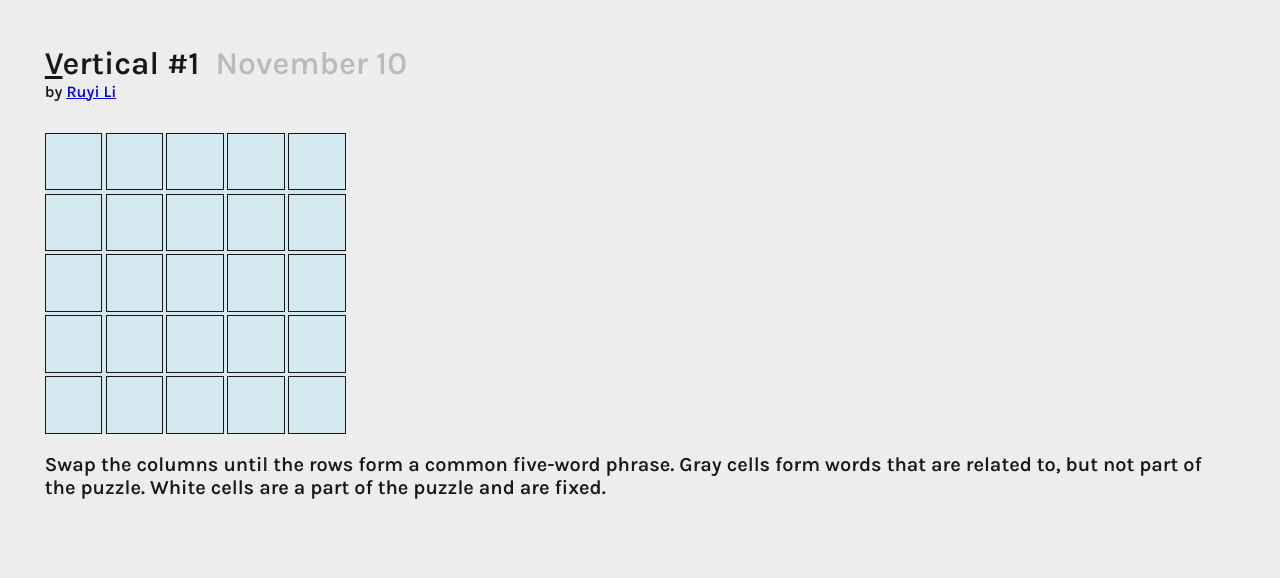
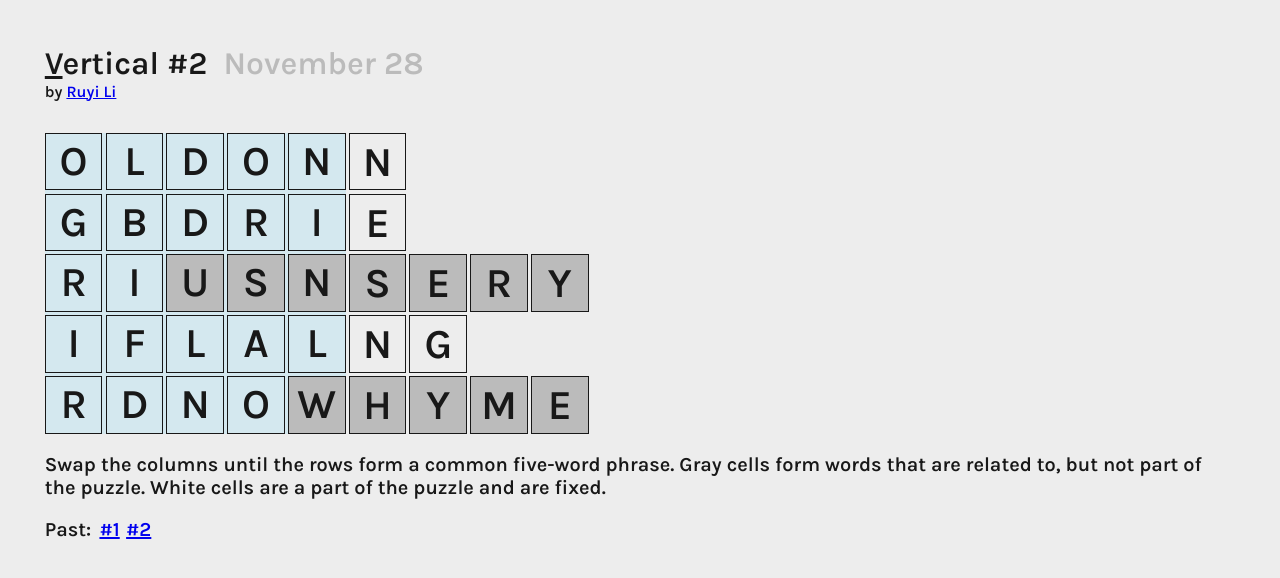
Before and after one commit to RuyiLi/vertical, a plain HTML site: page index.html in a window 1280 px wide. Drawn offline with Linux system fonts and the light colour scheme.

Commit message:
add past puzzles, readjust first date

```diff
--- a/game.js
+++ b/game.js
@@ -22,14 +22,30 @@ const puzzles = [
     answers: ['HERES', 'LOOKIN', 'AT', 'YOU', 'KID'],
     scramble: [0, 4, 2, 3, 1],
   },
+  {
+    extras: ['', 'JOY', 'HAPPY', 'ELATION', 'GRIN'],
+    answers: ['SMILE', 'FROM', 'EAR', 'TO', 'EAR'],
+    scramble: [1, 3, 4, 0, 2],
+  },
+  {
+    extras: ['HEALTH', 'DIET', 'FOOD', 'BODY', 'FIT'],
+    answers: ['YOU', 'ARE', 'WHAT', 'YOU', 'EAT'],
+    scramble: [1, 3, 4, 0, 2],
+  },
 ]
 
+const params = new URLSearchParams(location.search)
+const puzzleParamNum = Number(params.get('p'))
+
 const today = new Date()
-const firstDate = new Date(2023, 10, 11)
-const puzzleIndex = Math.round((today - firstDate) / (24 * 60 * 60 * 1000))
+const dayInMS = 24 * 60 * 60 * 1000
+const firstDate = new Date(2023, 10, 27)
+const puzzleDateNum = Math.floor((today - firstDate) / dayInMS)
+const puzzleIndex = params.has('p') ? puzzleParamNum - 1 : puzzleDateNum
 const puzzle = puzzles[puzzleIndex]
 const fullWords = [0, 1, 2, 3, 4].map((i) => puzzle.answers[i] + puzzle.extras[i])
 
+const puzzleDate = new Date(firstDate.getTime() + puzzleIndex * dayInMS)
 const months = [
   'January',
   'February',
@@ -44,10 +60,19 @@ const months = [
   'November',
   'December',
 ]
-const month = months[today.getMonth()]
+const month = months[puzzleDate.getMonth()]
 
 $('#puzzle-index').innerText = puzzleIndex + 1
-$('#date').innerText = month + ' ' + today.getDate()
+$('#date').innerText = month + ' ' + puzzleDate.getDate()
+
+// Previous puzzles
+const previousPuzzlesContainer = $('#previous')
+for (let i = 1; i <= puzzleDateNum + 1; i++) {
+  const a = document.createElement('a')
+  a.href = '/?p=' + i
+  a.innerText = '#' + i
+  previousPuzzlesContainer.append(a)
+}
 
 // Color in cells for filler characters
 const gridRows = $$('.game-grid .game-grid-row')
--- a/index.html
+++ b/index.html
@@ -9,8 +9,8 @@
   <body>
     <header>
       <h1>
-        <span class="V">V</span>ertical #<span id="puzzle-index">1</span>
-        <span id="date">November 10</span>
+        <span class="V">V</span>ertical #<span id="puzzle-index">X</span>
+        <span id="date"></span>
       </h1>
       <h4>by <a href="https://ruyili.ca/">Ruyi Li</a></h4>
     </header>
@@ -105,6 +105,8 @@
         are related to, but not part of the puzzle. White cells are a part of the puzzle and are
         fixed.
       </p>
+      <br />
+      <p>Past: <span id="previous"></span></p>
     </footer>
   </body>
 </html>
--- a/main.css
+++ b/main.css
@@ -62,6 +62,10 @@ p {
 #date {
   color: var(--filler);
   margin-left: 0.5rem;
+}
+
+#previous > a {
+  margin: 0.2rem;
 }
 
 /*  */
```
